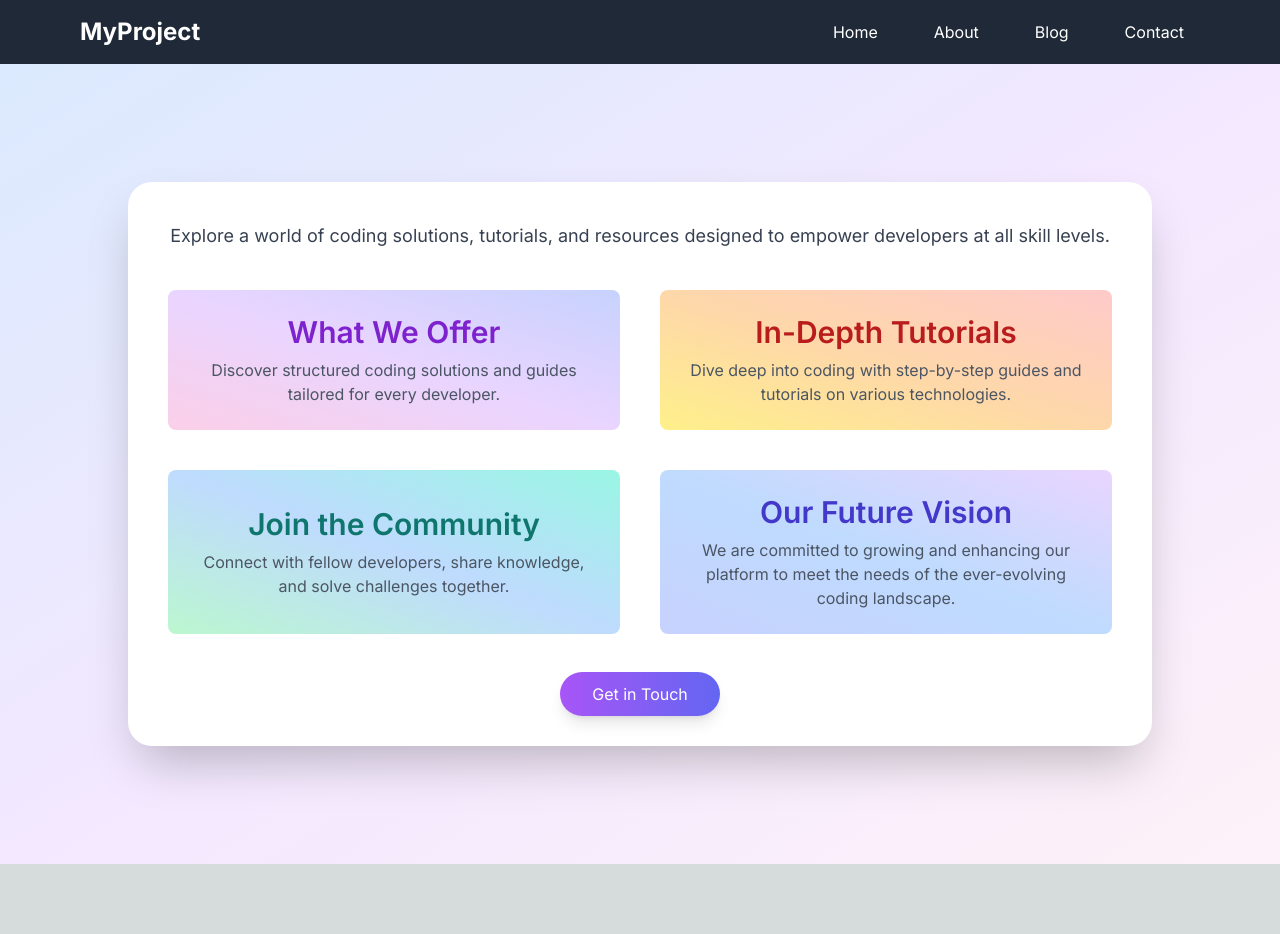
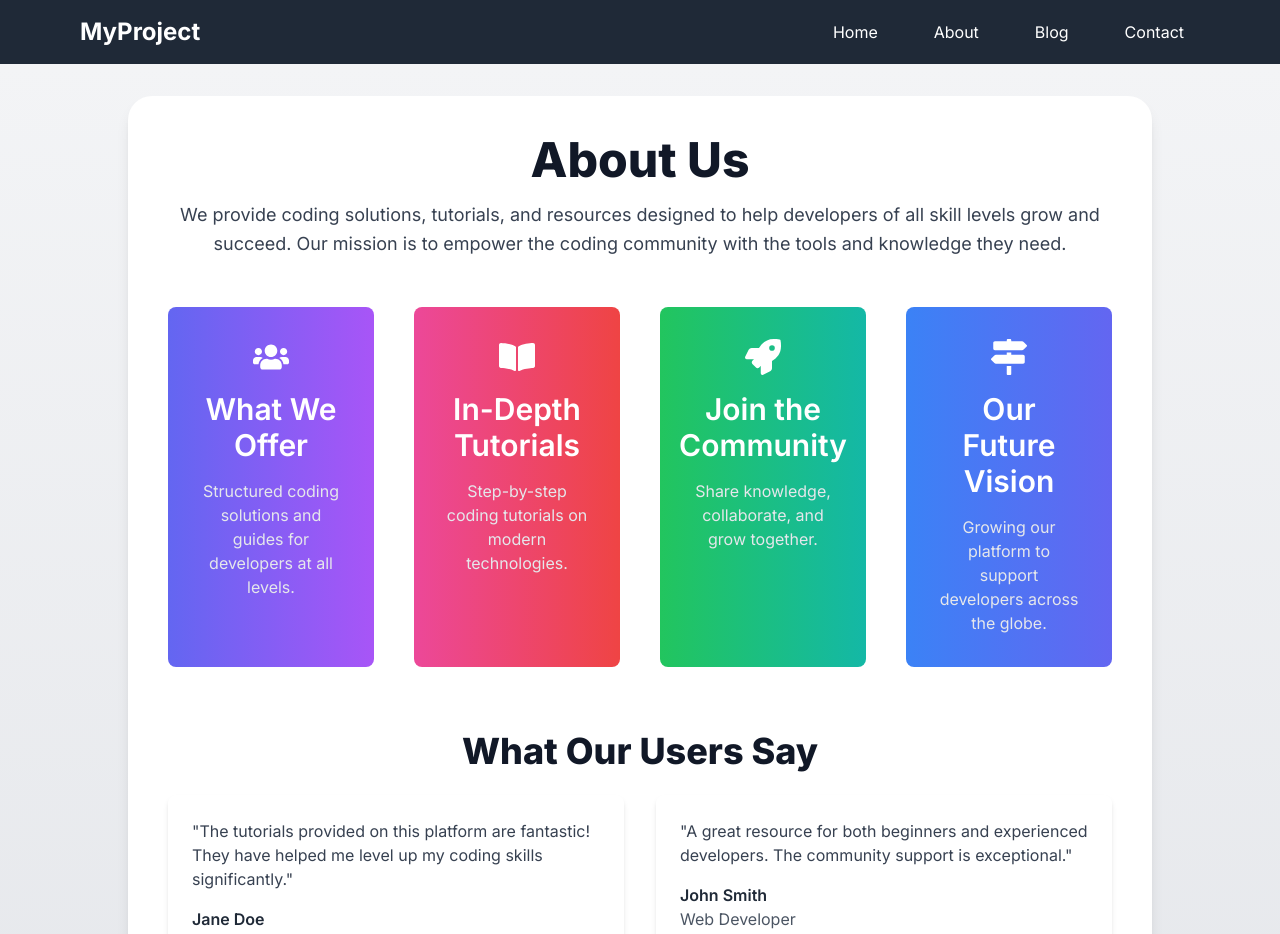
Before and after one commit to ambreenzubari/hunting-coders, a Next.js app: page /about in a window 1280 px wide. Shown: the top 934 px of the page. Before the commit the page ends 864 px from the top, so only its background shows below. Built offline with nearby package versions, Linux system fonts and the light colour scheme.

Commit message:
changed the UI

```diff
--- a/app/about/page.tsx
+++ b/app/about/page.tsx
@@ -1,71 +1,105 @@
-// pages/about.js
 import React from "react";
+import Link from "next/link";
+import { FaUsers, FaBookOpen, FaRocket, FaMapSigns } from "react-icons/fa";
 
 const About = () => {
   return (
-    <div className="bg-gradient-to-br from-blue-100 via-purple-100 to-pink-50 min-h-screen flex items-center justify-center p-8">
-      <div className="max-w-5xl bg-white shadow-2xl rounded-3xl p-10 mx-auto">
-        <div className="text-center mb-10">
-          <p className="text-gray-700 text-lg">
-            Explore a world of coding solutions, tutorials, and resources
-            designed to empower developers at all skill levels.
+    <div className="bg-gradient-to-b from-gray-100 to-gray-200 min-h-screen flex items-center justify-center p-8">
+      <div className="max-w-5xl bg-white shadow-lg rounded-3xl p-10 mx-auto">
+        {/* Intro Section */}
+        <div className="text-center mb-12">
+          <h1 className="text-5xl font-extrabold text-gray-900 mb-4">
+            About Us
+          </h1>
+          <p className="text-lg text-gray-700 leading-relaxed">
+            We provide coding solutions, tutorials, and resources designed to
+            help developers of all skill levels grow and succeed. Our mission is
+            to empower the coding community with the tools and knowledge they
+            need.
           </p>
         </div>
 
-        <div className="grid grid-cols-1 md:grid-cols-2 gap-10">
+        {/* Features Section */}
+        <div className="grid grid-cols-1 md:grid-cols-2 lg:grid-cols-4 gap-10">
           {/* Our Project Section */}
-          <div className="flex flex-col items-center justify-center text-center bg-gradient-to-tr from-pink-200 via-purple-200 to-indigo-200 p-6 rounded-lg transform hover:scale-105 transition-transform">
-            <h2 className="text-3xl font-semibold text-purple-700 mb-2">
+          <div className="flex flex-col items-center text-center bg-gradient-to-r from-indigo-500 to-purple-500 p-8 rounded-lg transform hover:scale-105 transition-transform">
+            <FaUsers className="text-white text-4xl mb-4" />
+            <h2 className="text-3xl font-semibold text-white mb-4">
               What We Offer
             </h2>
-            <p className="text-gray-600">
-              Discover structured coding solutions and guides tailored for every
-              developer.
+            <p className="text-gray-200">
+              Structured coding solutions and guides for developers at all
+              levels.
             </p>
           </div>
 
-          {/* Tutorials and Guides */}
-          <div className="flex flex-col items-center justify-center text-center bg-gradient-to-tr from-yellow-200 via-orange-200 to-red-200 p-6 rounded-lg transform hover:scale-105 transition-transform">
-            <h2 className="text-3xl font-semibold text-red-700 mb-2">
+          {/* Tutorials Section */}
+          <div className="flex flex-col items-center text-center bg-gradient-to-r from-pink-500 to-red-500 p-8 rounded-lg transform hover:scale-105 transition-transform">
+            <FaBookOpen className="text-white text-4xl mb-4" />
+            <h2 className="text-3xl font-semibold text-white mb-4">
               In-Depth Tutorials
             </h2>
-            <p className="text-gray-600">
-              Dive deep into coding with step-by-step guides and tutorials on
-              various technologies.
+            <p className="text-gray-200">
+              Step-by-step coding tutorials on modern technologies.
             </p>
           </div>
 
           {/* Community Section */}
-          <div className="flex flex-col items-center justify-center text-center bg-gradient-to-tr from-green-200 via-blue-200 to-teal-200 p-6 rounded-lg transform hover:scale-105 transition-transform">
-            <h2 className="text-3xl font-semibold text-teal-700 mb-2">
+          <div className="flex flex-col items-center text-center bg-gradient-to-r from-green-500 to-teal-500 p-8 rounded-lg transform hover:scale-105 transition-transform">
+            <FaRocket className="text-white text-4xl mb-4" />
+            <h2 className="text-3xl font-semibold text-white mb-4">
               Join the Community
             </h2>
-            <p className="text-gray-600">
-              Connect with fellow developers, share knowledge, and solve
-              challenges together.
+            <p className="text-gray-200">
+              Share knowledge, collaborate, and grow together.
             </p>
           </div>
 
           {/* Future Vision Section */}
-          <div className="flex flex-col items-center justify-center text-center bg-gradient-to-tr from-indigo-200 via-blue-200 to-purple-200 p-6 rounded-lg transform hover:scale-105 transition-transform">
-            <h2 className="text-3xl font-semibold text-indigo-700 mb-2">
+          <div className="flex flex-col items-center text-center bg-gradient-to-r from-blue-500 to-indigo-500 p-8 rounded-lg transform hover:scale-105 transition-transform">
+            <FaMapSigns className="text-white text-4xl mb-4" />
+            <h2 className="text-3xl font-semibold text-white mb-4">
               Our Future Vision
             </h2>
-            <p className="text-gray-600">
-              We are committed to growing and enhancing our platform to meet the
-              needs of the ever-evolving coding landscape.
+            <p className="text-gray-200">
+              Growing our platform to support developers across the globe.
             </p>
+          </div>
+        </div>
+
+        {/* Testimonials Section */}
+        <div className="mt-16">
+          <h2 className="text-4xl font-extrabold text-gray-900 mb-6 text-center">
+            What Our Users Say
+          </h2>
+          <div className="flex flex-col md:flex-row md:space-x-8">
+            <div className="flex-1 bg-white shadow-md rounded-lg p-6 mb-6 md:mb-0">
+              <p className="text-gray-700 mb-4">
+                "The tutorials provided on this platform are fantastic! They
+                have helped me level up my coding skills significantly."
+              </p>
+              <p className="font-semibold text-gray-800">Jane Doe</p>
+              <p className="text-gray-600">Software Engineer</p>
+            </div>
+            <div className="flex-1 bg-white shadow-md rounded-lg p-6">
+              <p className="text-gray-700 mb-4">
+                "A great resource for both beginners and experienced developers.
+                The community support is exceptional."
+              </p>
+              <p className="font-semibold text-gray-800">John Smith</p>
+              <p className="text-gray-600">Web Developer</p>
+            </div>
           </div>
         </div>
 
         {/* Call to Action */}
         <div className="text-center mt-12">
-          <a
+          <Link
             href="/contact"
-            className="bg-gradient-to-r from-purple-500 to-indigo-500 text-white py-3 px-8 rounded-full shadow-lg hover:shadow-2xl hover:scale-105 transition-transform"
+            className="bg-gradient-to-r from-purple-600 to-indigo-600 text-white py-3 px-8 rounded-full shadow-lg hover:shadow-2xl hover:scale-105 transition-transform"
           >
             Get in Touch
-          </a>
+          </Link>
         </div>
       </div>
     </div>
--- a/app/blog/page.tsx
+++ b/app/blog/page.tsx
@@ -8,24 +8,32 @@ export default async function BlogPage() {
   const blogs = await response.json();
 
   return (
-    <div className="p-8 bg-gray-100 min-h-screen">
-      <div className="max-w-3xl mx-auto bg-white p-6 rounded-lg shadow-lg">
-        <h1 className="text-4xl font-extrabold text-center text-gray-900 mb-8">Popular Blogs</h1>
-        <div className="space-y-6">
+    <div className="p-8 bg-gradient-to-b from-blue-50 to-blue-100 min-h-screen">
+      <div className="max-w-5xl mx-auto bg-white p-10 rounded-lg shadow-lg">
+        {/* Header with black color */}
+        <h1 className="text-5xl font-bold text-center text-black mb-12">Popular Blogs</h1>
+
+        <ul className="space-y-8">
           {blogs.map((blog: any) => (
-            <div key={blog.id} className="border border-gray-300 rounded-lg p-6 hover:shadow-xl transition-shadow duration-300">
-              <h2 className="text-2xl font-semibold text-gray-800 mb-2">
-                <Link href={`/blogpost/${blog.slug}`} className="hover:text-blue-500">
-                  {blog.title}
-                </Link>
-              </h2>
-              <p className="text-gray-600 mb-4">{blog.metaDesc}</p>
-              <Link href={`/blogpost/${blog.slug}`} className="text-blue-600 hover:underline">
+            <li key={blog.id} className="border-l-4 border-blue-500 pl-6 bg-white p-6 shadow-md hover:shadow-lg transition-shadow duration-300 rounded-lg">
+              <div className="flex justify-between items-center">
+                {/* Blog title with black color */}
+                <h2 className="text-2xl font-semibold text-black hover:text-blue-700 transition-colors duration-300">
+                  <Link href={`/blogpost/${blog.slug}`}>
+                    {blog.title}
+                  </Link>
+                </h2>
+              </div>
+              <p className="text-gray-700 mt-2">
+                {blog.metaDesc}
+              </p>
+              <Link href={`/blogpost/${blog.slug}`} className="mt-4 inline-block text-blue-500 hover:text-blue-600 font-semibold">
                 Read more &rarr;
               </Link>
-            </div>
+            </li>
           ))}
-        </div>
+        </ul>
+
       </div>
     </div>
   );
--- a/app/blogpost/[slug]/page.tsx
+++ b/app/blogpost/[slug]/page.tsx
@@ -3,7 +3,7 @@ import React from "react";
 // Fetch the blog post data from the API
 const fetchBlog = async (slug: string) => {
   try {
-    const response = await fetch(`http://localhost:3000/api/getblog?slug=${slug}`, {cache:'no-store'});
+    const response = await fetch(`http://localhost:3000/api/getblog?slug=${slug}`, { cache: 'no-store' });
 
     // Check if the response is okay
     if (!response.ok) {
@@ -36,13 +36,32 @@ const BlogPost = async ({ params }: any) => {
   }
 
   return (
-    <div className="min-h-screen flex items-center justify-center bg-gray-100 p-8">
-      <div className="max-w-2xl w-full bg-white rounded-lg shadow-md p-6">
-        <>
-          <h1 className="text-3xl font-bold mb-4">{blog.title}</h1>
-          {/* Inject the blog content safely */}
-          <div dangerouslySetInnerHTML={createMarkup()}></div>
-        </>
+    <div className="min-h-screen bg-gray-100 p-8">
+      <div className="max-w-4xl mx-auto bg-white rounded-lg shadow-lg overflow-hidden">
+        {/* Header Section */}
+        <div className="bg-gradient-to-r from-blue-500 to-indigo-600 p-12 text-center text-white">
+          <h1 className="text-4xl font-extrabold mb-4">{blog.title}</h1>
+          <p className="text-lg mb-4">{blog.author}</p>
+          <div className="flex justify-center mb-4">
+            {blog.tags && blog.tags.map((tag: string, index: number) => (
+              <span key={index} className="bg-blue-700 text-white text-sm font-medium px-3 py-1 rounded-full mx-1">
+                {tag}
+              </span>
+            ))}
+          </div>
+        </div>
+
+        {/* Blog Content */}
+        <div className="p-8">
+          <div dangerouslySetInnerHTML={createMarkup()} className="prose prose-lg max-w-none mx-auto"></div>
+        </div>
+
+        {/* Call to Action */}
+        <div className="p-8 text-center">
+          <a href="/contact" className="bg-gradient-to-r from-purple-600 to-indigo-600 text-white py-3 px-6 rounded-full shadow-lg hover:shadow-2xl hover:scale-105 transition-transform">
+            Get in Touch
+          </a>
+        </div>
       </div>
     </div>
   );
```
Also changed, not shown: app/contact/page.tsx (+115 -56 lines).
